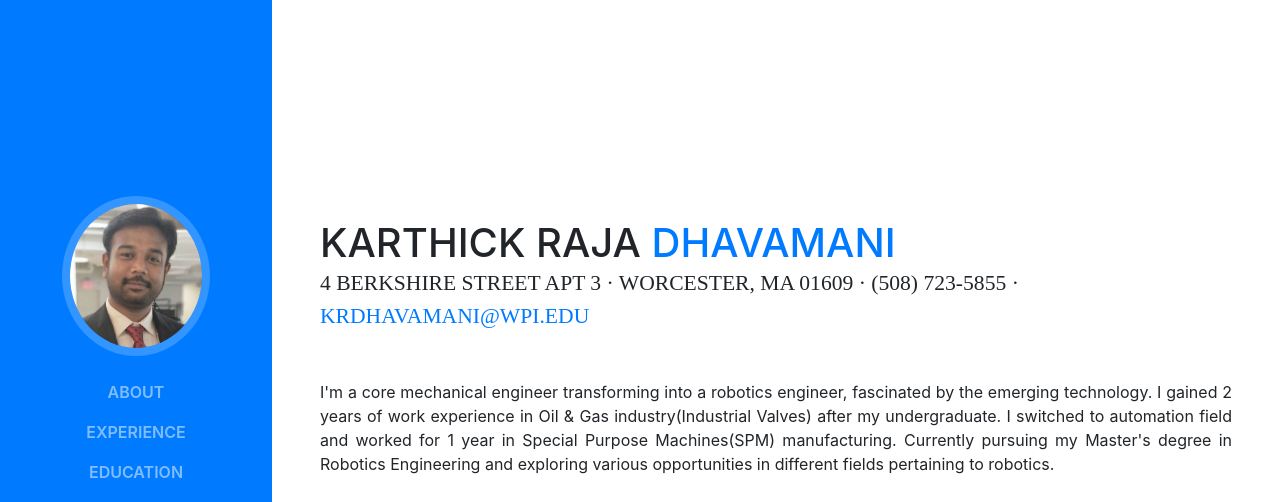
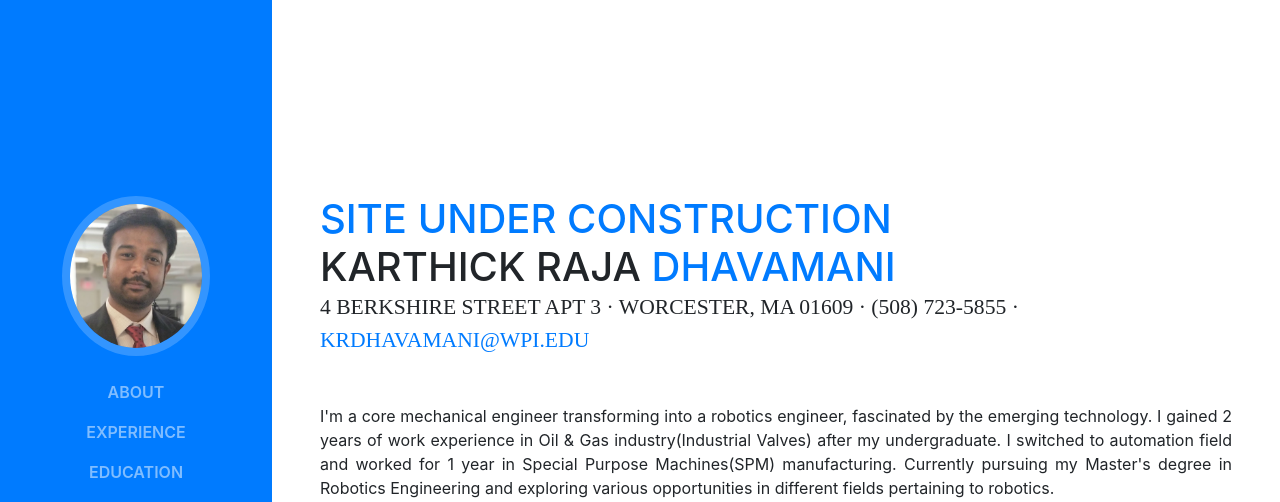
Before and after one commit to krdhavamani/krdhavamani.github.io, a website with bundled scripts: page index.html in a window 1280 px wide. Shown: the top 502 px of the page. Built offline with nearby package versions, Linux system fonts and the light colour scheme; a web font is replaced by a local one.

Commit message:
Site construction warning added

```diff
--- a/index.html
+++ b/index.html
@@ -65,6 +65,9 @@
 
       <section class="resume-section p-3 p-lg-5 d-flex d-column" id="about">
         <div class="my-auto">
+          <h1 class="mb-0">
+            <span class="text-primary">Site Under Construction</span>
+          </h1>
           <h1 class="mb-0">Karthick Raja
             <span class="text-primary">Dhavamani</span>
           </h1>
```
